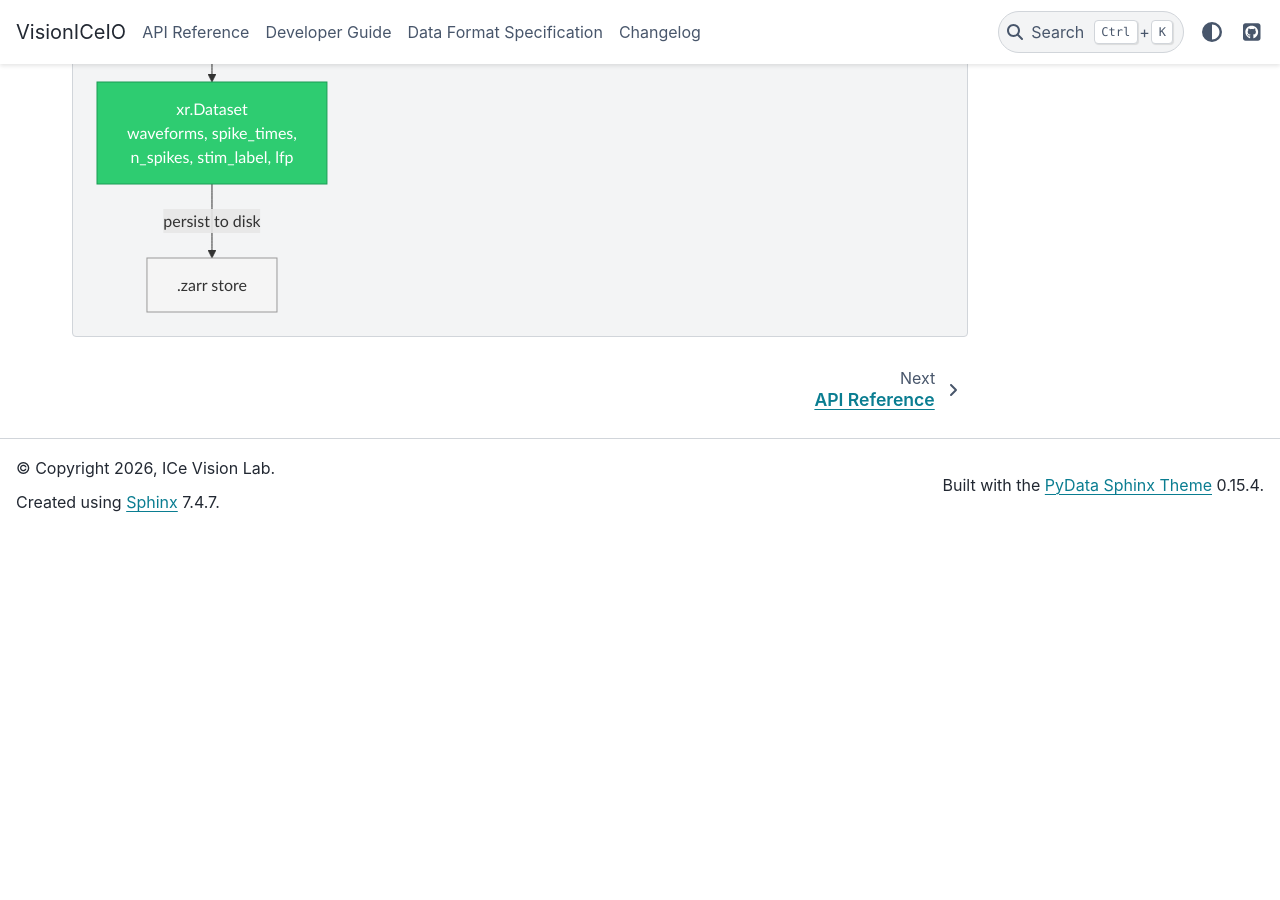
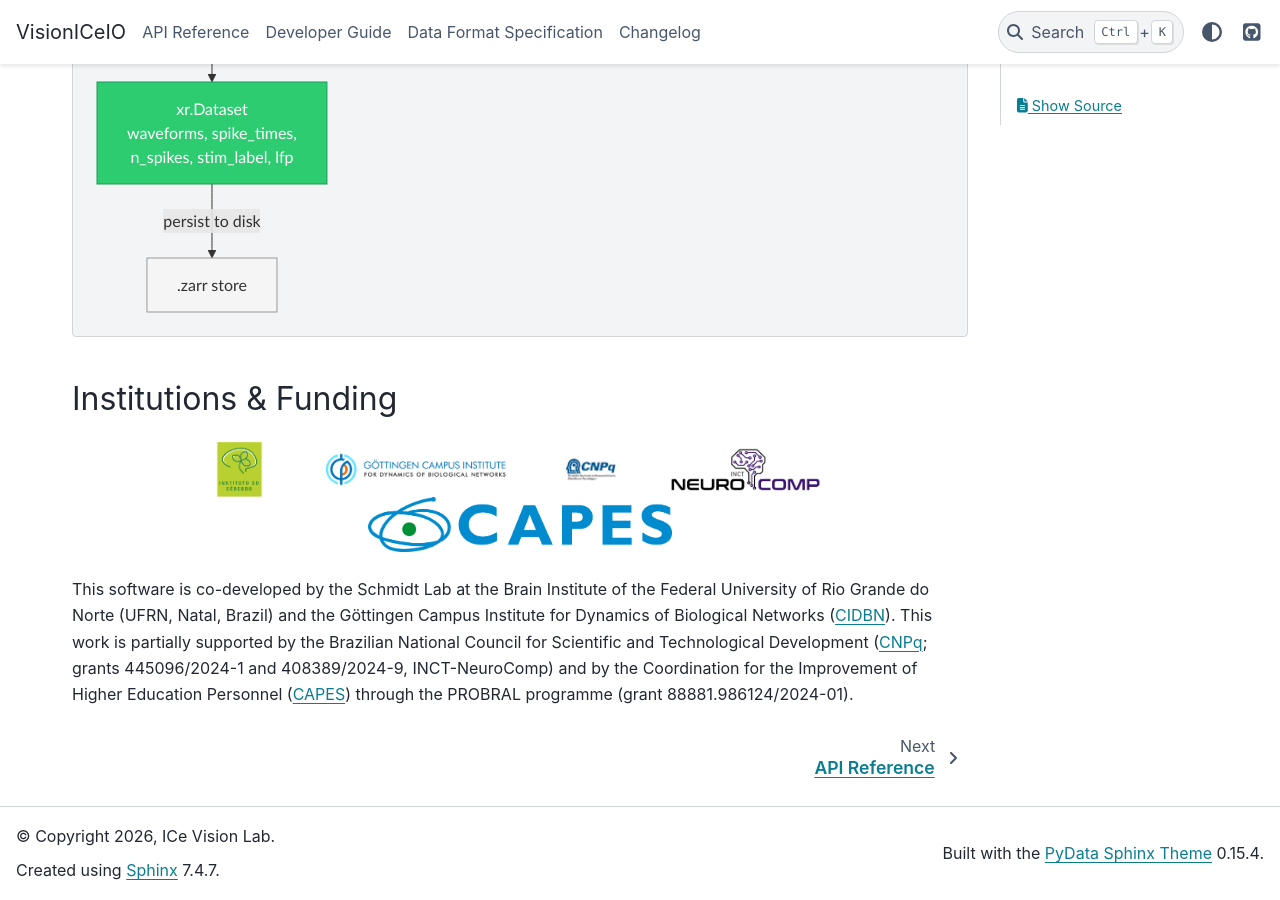
Before and after one commit to VisionICeNatal/VisionICeIO, a Sphinx documentation site: the page built from docs/index.rst, in a window 1280 px wide and 900 px high, scrolled down 789 px. Built offline with Sphinx 7.4.7 and the PyData theme 0.15.4, drawn with Linux system fonts in a browser that asks for light colours; before the commit the page ends 1320 px from its top, so only the background shows below that.

Commit message:
docs: funding note (Schmidt Lab / CNPq / CAPES PROBRAL) + funder logos; deploy docs to GitHub Pages via Actions

```diff
--- a/docs/index.rst
+++ b/docs/index.rst
@@ -55,3 +55,22 @@
    developer
    data_format
    CHANGELOG
+
+Institutions & Funding
+----------------------
+
+.. raw:: html
+
+   <p style="margin:1.5rem 0;text-align:center;">
+     <img src="_static/logo_ice.png" alt="Brain Institute (ICe), UFRN" style="height:55px;width:auto;margin:0 1.25rem;vertical-align:middle;" />
+     <a href="https://uni-goettingen.de/en/608362.html" target="_blank"><img src="_static/logo_cidbn.jpg" alt="CIDBN / University of Göttingen" style="height:55px;width:auto;margin:0 1.25rem;vertical-align:middle;" /></a>
+     <a href="https://www.gov.br/cnpq/" target="_blank"><img src="_static/logo_cnpq.jpg" alt="CNPq — Conselho Nacional de Desenvolvimento Científico e Tecnológico" style="height:55px;width:auto;margin:0 1.25rem;vertical-align:middle;" /></a>
+     <img src="_static/logo_inct_neurocomp.png" alt="INCT-NeuroComp" style="height:55px;width:auto;margin:0 1.25rem;vertical-align:middle;" />
+     <a href="https://www.gov.br/capes/" target="_blank"><img src="_static/logo_capes.png" alt="CAPES" style="height:55px;width:auto;margin:0 1.25rem;vertical-align:middle;" /></a>
+   </p>
+
+This software is co-developed by the Schmidt Lab at the Brain Institute of the Federal University of Rio Grande do Norte (UFRN, Natal, Brazil) and the Göttingen Campus Institute for Dynamics of Biological Networks (`CIDBN <https://uni-goettingen.de/en/608362.html>`_).
+This work is partially supported by the
+Brazilian National Council for Scientific and Technological Development (`CNPq <https://www.gov.br/cnpq/>`_; grants 445096/2024-1 and 408389/2024-9, INCT-NeuroComp)
+and by the Coordination for the Improvement of Higher Education Personnel (`CAPES <https://www.gov.br/capes/>`_)
+through the PROBRAL programme (grant 88881.986124/2024-01).
```
Also changed, not shown: docs/_static/logo_capes.png (added), docs/_static/logo_cidbn.jpg (added), docs/_static/logo_cnpq.jpg (added), docs/_static/logo_ice.png (added), docs/_static/logo_inct_neurocomp.png (added), 1 other file.
